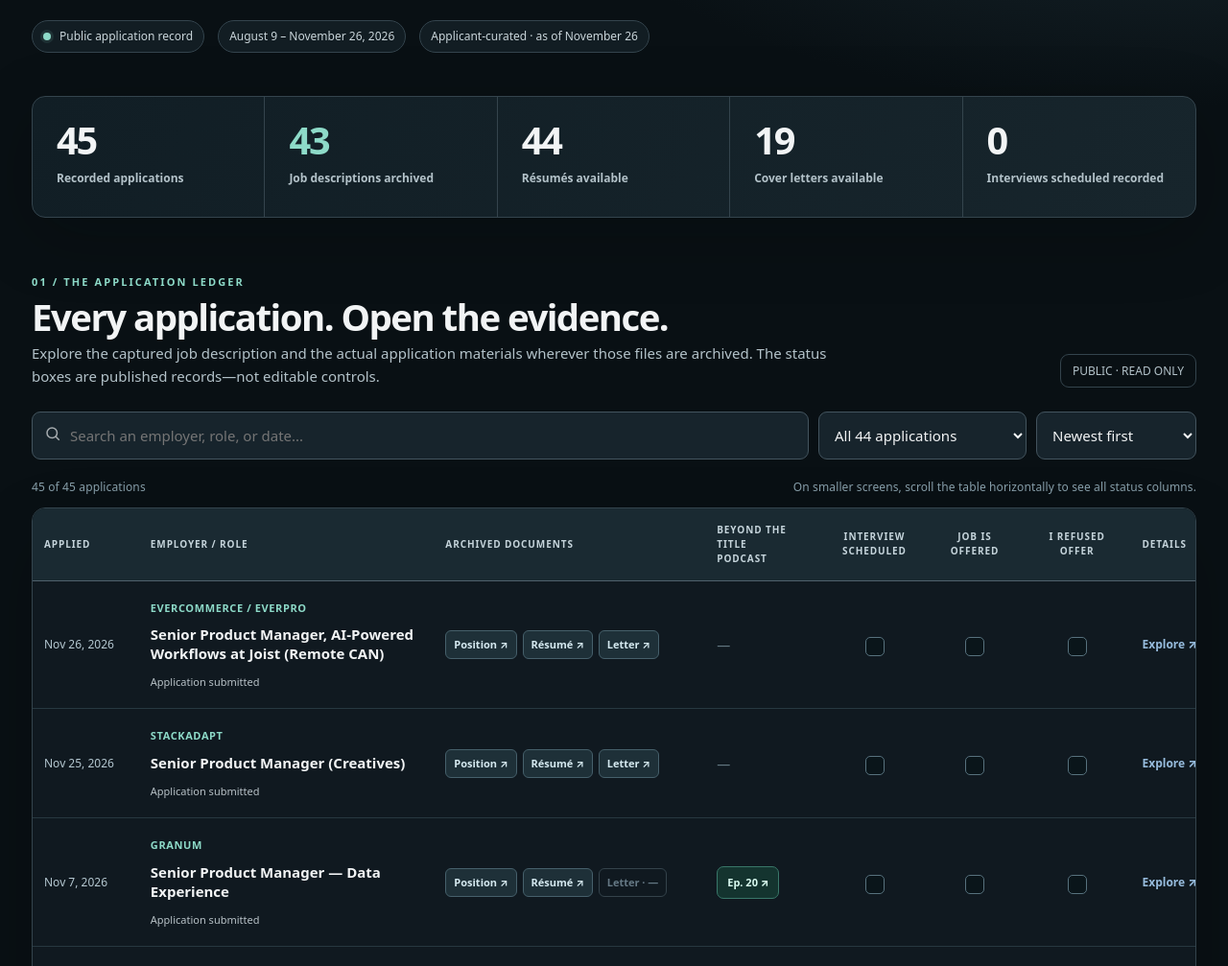
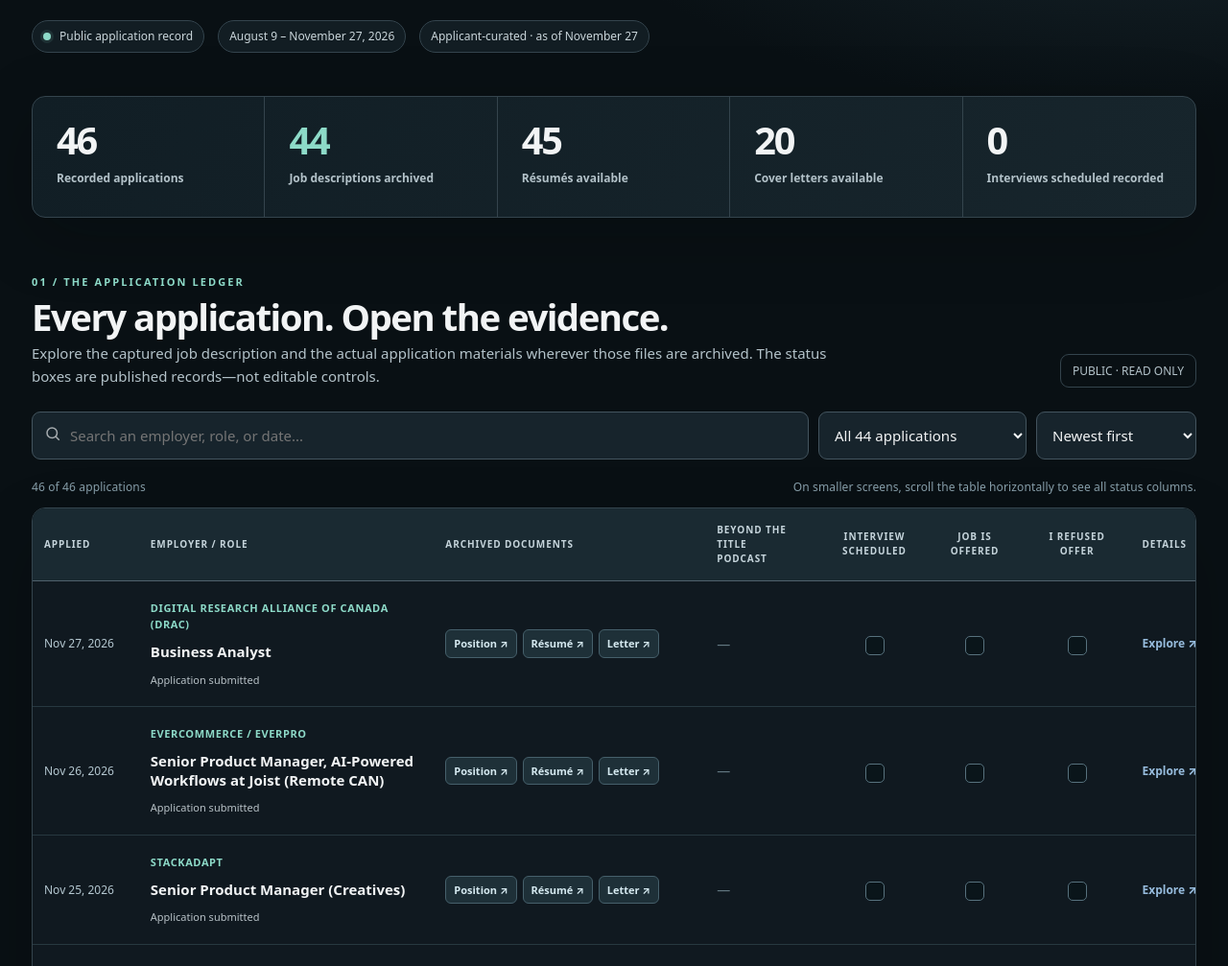
Before and after one commit to tarjin/Portfolio, a plain HTML site: page Job_Search_Evidence_Portfolio.html in a window 1280 px wide. Shown: the part 512-1519 px from the top of the page at 96% size. Drawn offline with Linux system fonts and the light colour scheme.

Commit message:
Add November 27 DRAC Business Analyst application and portfolio evidence

```diff
--- a/Job_Search_Evidence_Portfolio.html
+++ b/Job_Search_Evidence_Portfolio.html
@@ -227,6 +227,49 @@ window.RED5_APPLICATIONS.unshift({
   }
 });
 </script>
+<!-- November 27 application: DRAC. -->
+<script>
+window.RED5_APPLICATIONS.unshift({
+  "id": "2026-11-27-drac-business-analyst",
+  "date": "2026-11-27",
+  "company": "Digital Research Alliance of Canada (DRAC)",
+  "title": "Business Analyst",
+  "description": "Application submitted November 27, 2026 through the employer's recruitment portal. Remote Canada role supporting national digital research infrastructure modernization, requirements analysis and service improvement. Archived job description, résumé, tailored cover letter and professional portfolio are linked directly as individual Google Drive PDFs. Application acknowledgement and correspondence are retained privately.",
+  "outcome": "Application submitted",
+  "episode": "Not recorded",
+  "interviewScheduled": false,
+  "jobOffered": false,
+  "offerRefused": false,
+  "docs": {
+    "job": "https://drive.google.com/file/d/1fyoHdBS5XyNaaM8AjK0WyMSXOwybNwvx/view?usp=drivesdk",
+    "resume": "https://drive.google.com/file/d/1DjRuMQ4ZUBpFCshvA4pwvirS93ob1CGe/view?usp=drivesdk",
+    "letter": "https://drive.google.com/file/d/1eErq3VK5LOo_clC3V2RmkAf3sGkWOE8r/view?usp=drivesdk",
+    "portfolio": "https://drive.google.com/file/d/1I4rSPfElTXaE2afTo0vcJ1MOQz6PNtQU/view?usp=drivesdk"
+  },
+  "docDetails": {
+    "job": {
+      "format": "PDF",
+      "filename": "DRAC Business Analyst Job Description.pdf",
+      "source": "Google Drive file archive"
+    },
+    "resume": {
+      "format": "PDF",
+      "filename": "Tarjin_Rahman_Resume.pdf",
+      "source": "Google Drive file archive"
+    },
+    "letter": {
+      "format": "PDF",
+      "filename": "Tarjin_Rahman_DRAC_Cover_Letter.pdf",
+      "source": "Google Drive file archive"
+    },
+    "portfolio": {
+      "format": "PDF",
+      "filename": "Tarjin_Rahman_Professional_Portfolio.pdf",
+      "source": "Google Drive file archive"
+    }
+  }
+});
+</script>
 <script>(()=>{
 'use strict';
 const A=Array.isArray(window.RED5_APPLICATIONS)?window.RED5_APPLICATIONS:[];
@@ -236,7 +279,7 @@ A.forEach((r,i)=>{r._ledgerOrder=i});
 const $=id=>document.getElementById(id);
 const esc=s=>String(s??'').replace(/[&<>"']/g,c=>({'&':'&amp;','<':'&lt;','>':'&gt;','"':'&quot;',"'":'&#39;'}[c]));
 const day=s=>{const [y,m,d]=(s||'').split('-');return y&&m&&d?`${['Jan','Feb','Mar','Apr','May','Jun','Jul','Aug','Sep','Oct','Nov','Dec'][Number(m)-1]} ${Number(d)}, ${y}`:s};
-const keyNames={job:'Job description',resume:'Résumé',letter:'Cover letter',packet:'Application packet'};
+const keyNames={job:'Job description',resume:'Résumé',letter:'Cover letter',packet:'Application packet',portfolio:'Professional portfolio'};
 let filtered=[],lastFocus=null,active=null,activeDoc=null;
 const docIcon=(r,k)=>r.docs?.[k]?`<button class="docBtn" data-tab="${k}" data-id="${esc(r.id)}" title="${r.docs[k].includes('/drive/folders/')?'Browse folder for ':'Open '}${keyNames[k]}">${k==='job'?'Position':k==='resume'?'Résumé':'Letter'}${r.docs[k].includes('/drive/folders/')?' (folder)':''} ↗<\/button>`:`<span class="docBtn missing" title="File was not present in archive">${k==='job'?'Position':k==='resume'?'Résumé':'Letter'} · —<\/span>`;
 const check=(state,label)=>`<input class="check" type="checkbox" aria-label="${esc(label)}: ${state?'yes':'not recorded'}" ${state?'checked':''} disabled>`;
@@ -284,7 +327,7 @@ function open(id,tab=null){
  $('positionNumber').textContent=String(A.indexOf(r)+1).padStart(2,'0');
  $('detailStatus').innerHTML=[['interviewScheduled','Interview scheduled'],['jobOffered','Job is offered'],['offerRefused','I refused offer']].map(([k,s])=>`<label>${check(r[k],s)} ${s}<\/label>`).join('')+`<span class="outcome">${esc(r.outcome||'Application recorded')}<\/span>`;
  const ep=podcastFor(r); if(ep){const a=document.createElement('a');a.className='detailPodcast';a.href=ep.url;a.target='_blank';a.rel='noopener noreferrer';a.textContent='Beyond the Title · '+ep.label;a.title=ep.individual?'Watch episode':'Open playlist (individual video link not yet verified)';$('detailStatus').append(a)}
- $('tabs').innerHTML=['job','resume','letter','packet'].filter(k=>k!=='packet'||r.docs?.packet).map(k=>`<button type="button" class="tab" role="tab" aria-selected="false" data-key="${k}" ${r.docs?.[k]?'':'disabled'}>${keyNames[k]} ${r.docs?.[k]?'':' · not archived'}<\/button>`).join('');
+ $('tabs').innerHTML=['job','resume','letter','packet','portfolio'].filter(k=>!['packet','portfolio'].includes(k)||r.docs?.[k]).map(k=>`<button type="button" class="tab" role="tab" aria-selected="false" data-key="${k}" ${r.docs?.[k]?'':'disabled'}>${keyNames[k]} ${r.docs?.[k]?'':' · not archived'}<\/button>`).join('');
  const first=tab&&r.docs?.[tab]?tab:['job','resume','letter'].find(k=>r.docs?.[k]);
  if(first){setDoc(first)}else{$('reader').innerHTML='<div class="noDoc">No application document was supplied with this archive.<\/div>';$('docSource').textContent='No documents archived';$('openDoc').hidden=true}
  $('close').focus();
@@ -312,7 +355,7 @@ $('rows').addEventListener('click',e=>{const b=e.target.closest('button');if(!b)
 $('tabs').addEventListener('click',e=>{const b=e.target.closest('button');if(b?.dataset.key){setDoc(b.dataset.key);(()=>{try{history.replaceState(null,'','#application='+encodeURIComponent(active.id)+'&document='+b.dataset.key)}catch(e){}})()}});
 $('close').addEventListener('click',close);$('overlay').addEventListener('click',e=>{if(e.target===$('overlay'))close()});document.addEventListener('keydown',e=>{if(e.key==='Escape'&&!$('overlay').hidden)close()});
 render();
-function initHash(){const m=location.hash.match(/^#application=([^&]+)(?:&document=(job|resume|letter|packet))?/);if(m){try{open(decodeURIComponent(m[1]),m[2]||null)}catch{}}}
+function initHash(){const m=location.hash.match(/^#application=([^&]+)(?:&document=(job|resume|letter|packet|portfolio))?/);if(m){try{open(decodeURIComponent(m[1]),m[2]||null)}catch{}}}
 initHash();window.addEventListener('hashchange',()=>{if(location.hash.startsWith('#application='))initHash();else if(!$('overlay').hidden)close()});
 })();
 </script>
```
